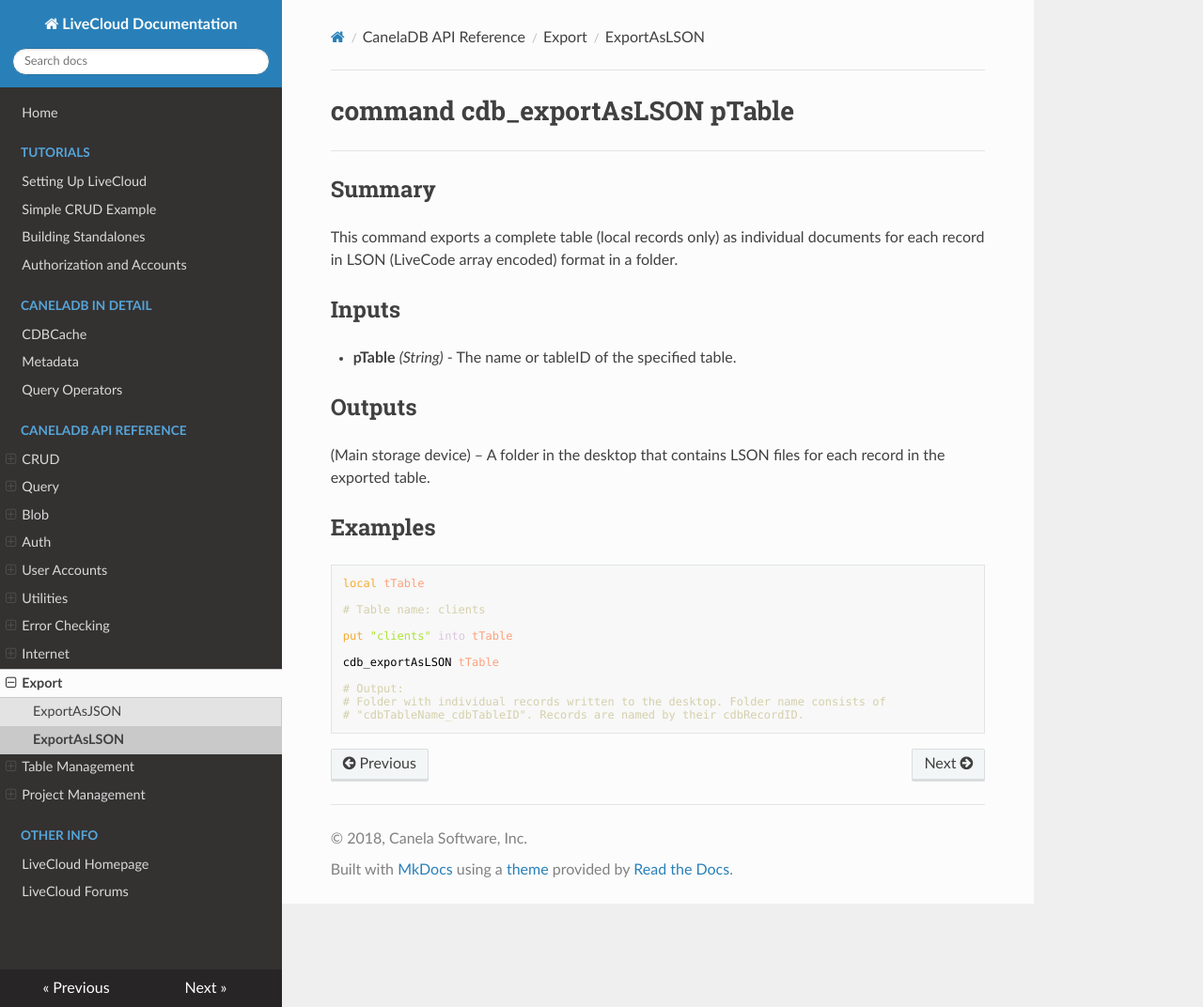
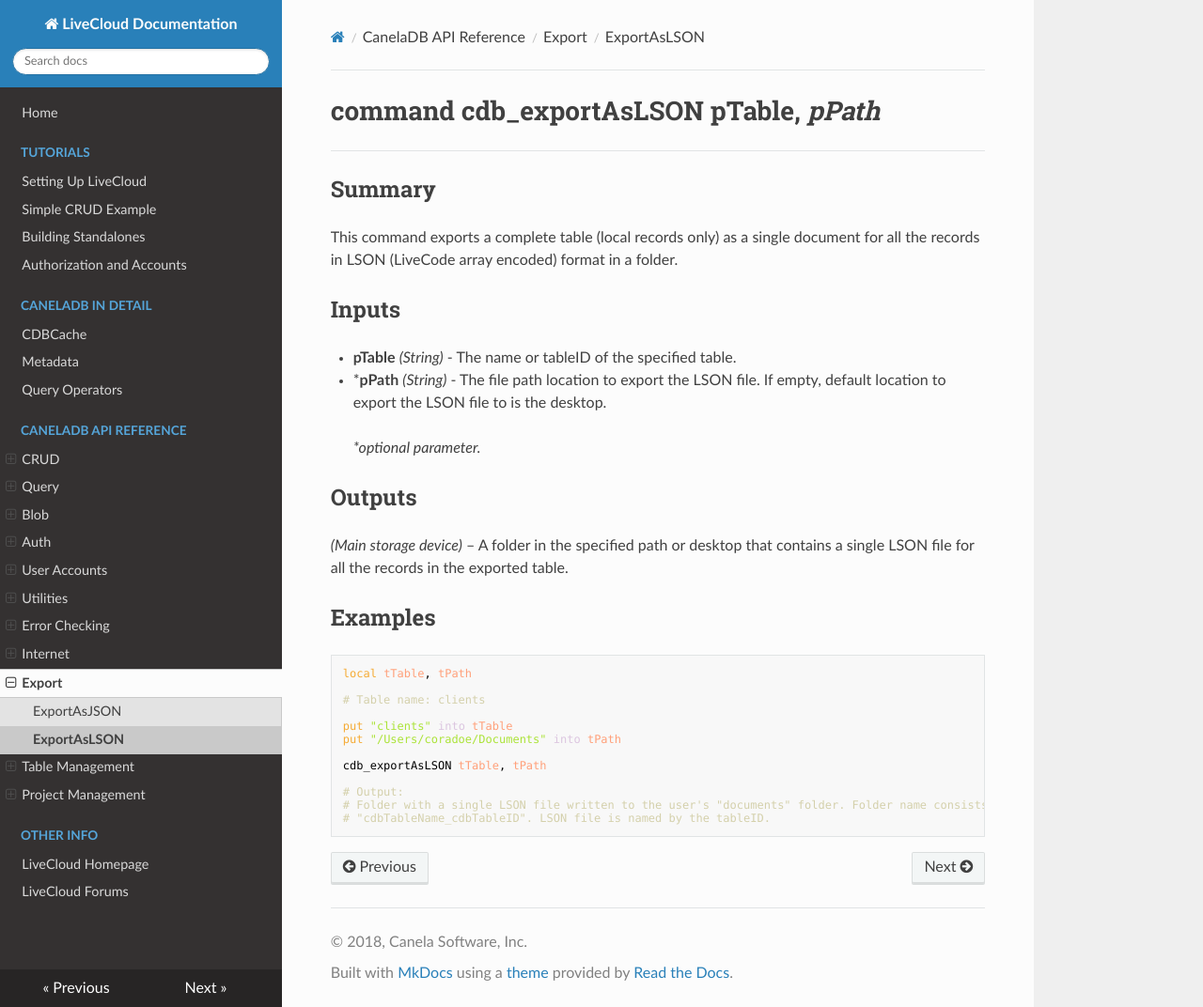
Before and after one commit to CanelaSoftware/cassiaDB_docs, an MkDocs documentation site: the page built from docs/ExportAsLSON.md, in a window 1280 px wide and 1072 px high. Shown: the whole window at 94% size. Built offline with MkDocs 1.6.1, drawn with Linux system fonts in a browser that asks for light colours; nearby versions of some CDN libraries.

````diff
--- a/docs/ExportAsLSON.md
+++ b/docs/ExportAsLSON.md
@@ -1,25 +1,29 @@
-# command cdb_exportAsLSON pTable
+# command cdb_exportAsLSON pTable, *pPath*
 ---
 ## Summary
-This command exports a complete table (local records only) as individual documents for each record in LSON (LiveCode array encoded) format in a folder.
+This command exports a complete table (local records only) as a single document for all the records in LSON (LiveCode array encoded) format in a folder.
 
 ## Inputs
 * **pTable** *(String)* - The name or tableID of the specified table.
+* \***pPath** *(String)* - The file path location to export the LSON file. If empty, default location to export the LSON file to is the desktop.
+
+> _*optional parameter._
 
 ## Outputs
-(Main storage device) – A folder in the desktop that contains LSON files for each record in the exported table.
+*(Main storage device)* – A folder in the specified path or desktop that contains a single LSON file for all the records in the exported table.
 
 ## Examples
 ```livecodeserver
-local tTable
+local tTable, tPath
 
 # Table name: clients
 
 put "clients" into tTable
+put "/Users/coradoe/Documents" into tPath
 
-cdb_exportAsLSON tTable
+cdb_exportAsLSON tTable, tPath
 
 # Output:
-# Folder with individual records written to the desktop. Folder name consists of
-# "cdbTableName_cdbTableID". Records are named by their cdbRecordID.
+# Folder with a single LSON file written to the user's "documents" folder. Folder name consists of
+# "cdbTableName_cdbTableID". LSON file is named by the tableID.
 ```
````
Also changed, not shown: docs/Auth.md (+4 -4 lines), docs/ExportAsJSON.md (+11 -7 lines).
